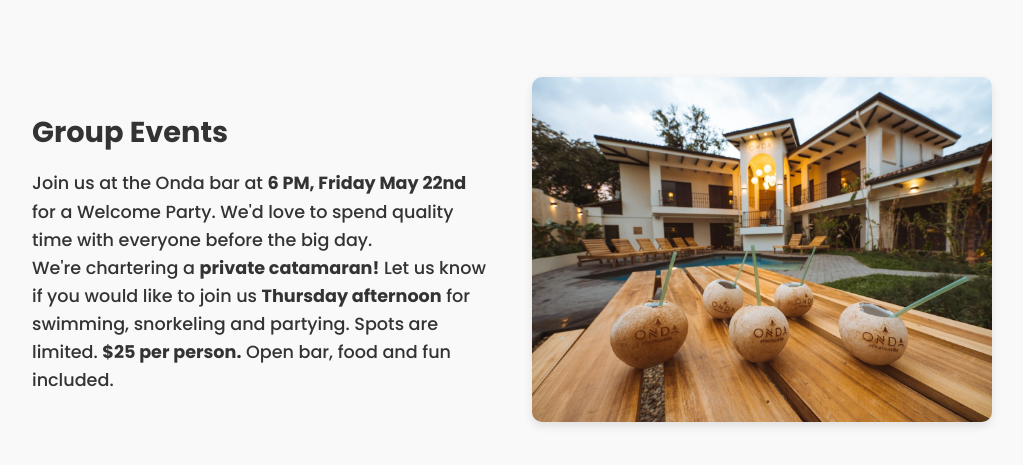
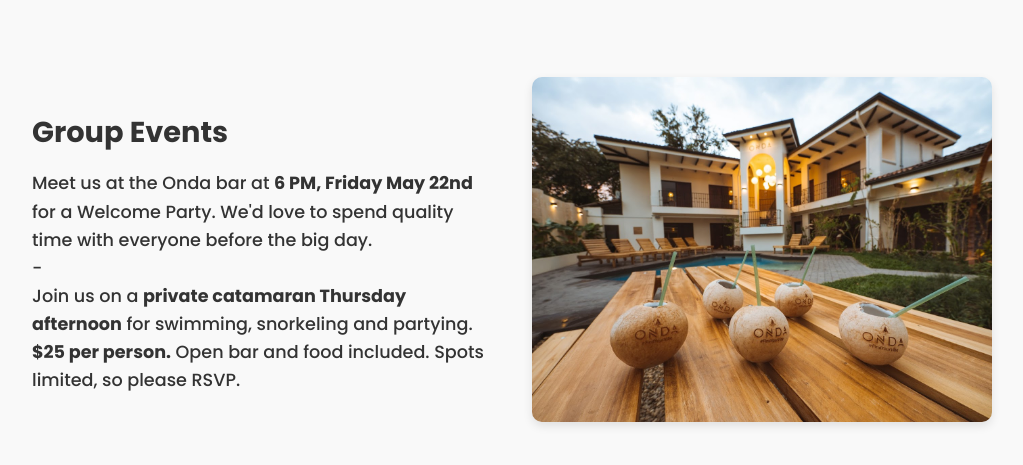
Before and after one commit to Nicoleh102/COSTARICA, a plain HTML site: page venue.html in a window 1280 px wide. Shown: the part 1707-2172 px from the top of the page, without its empty margins (128-1151 px from the left). Drawn offline with Linux system fonts and the light colour scheme.

Commit message:
Update venue.html

```diff
--- a/venue.html
+++ b/venue.html
@@ -318,10 +318,12 @@
   <div class="info-block fade-in">
     <div class="info-text">
       <h3>Group Events</h3>
-      <p>Join us at the Onda bar at <strong>6 PM, Friday May 22nd</strong> for a Welcome Party. We'd love to spend quality time with everyone before the big day.</p>
-      <p></p>
-      <p>We're chartering a <strong>private catamaran!</strong> Let us know if you would like to join us <strong>Thursday afternoon</strong> for swimming, snorkeling and partying.
-      Spots are limited. <strong>$25 per person.</strong> Open bar, food and fun included.</p>
+      <p>Meet us at the Onda bar at <strong>6 PM, Friday May 22nd</strong> for a Welcome Party. We'd love to spend quality time with everyone before the big day.</p>
+      <p>
+        -
+      </p>
+      <p>Join us on a <strong>private catamaran Thursday afternoon</strong> for swimming, snorkeling and partying.
+        <strong>$25 per person.</strong> Open bar and food included. Spots limited, so please RSVP.</p>
     </div>
     <div class="info-img">
       <img src="onda3.jpeg" alt="Onda bar photo">
```
